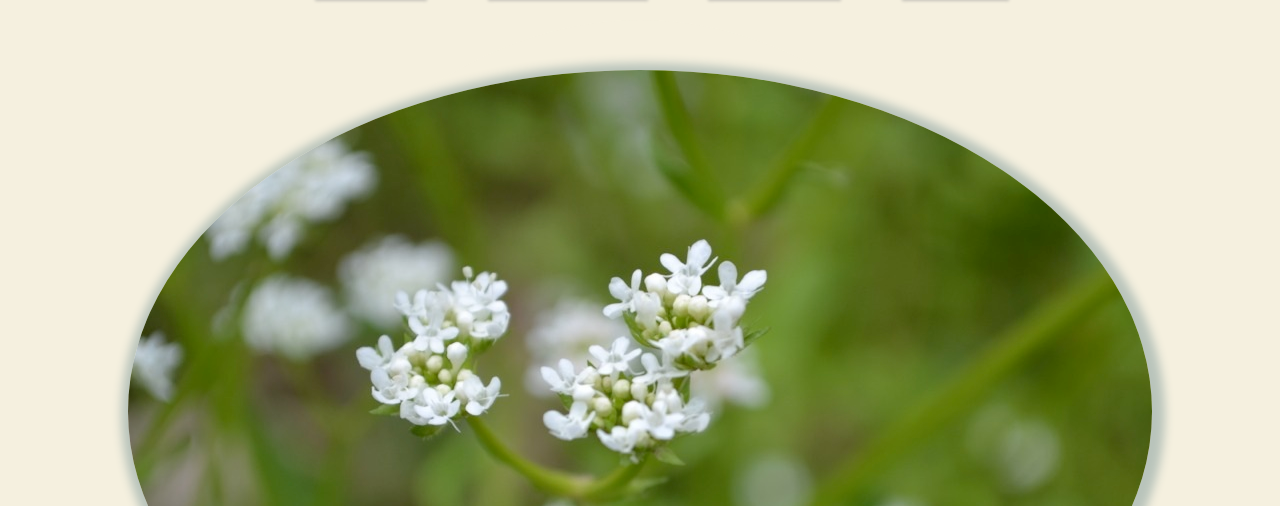
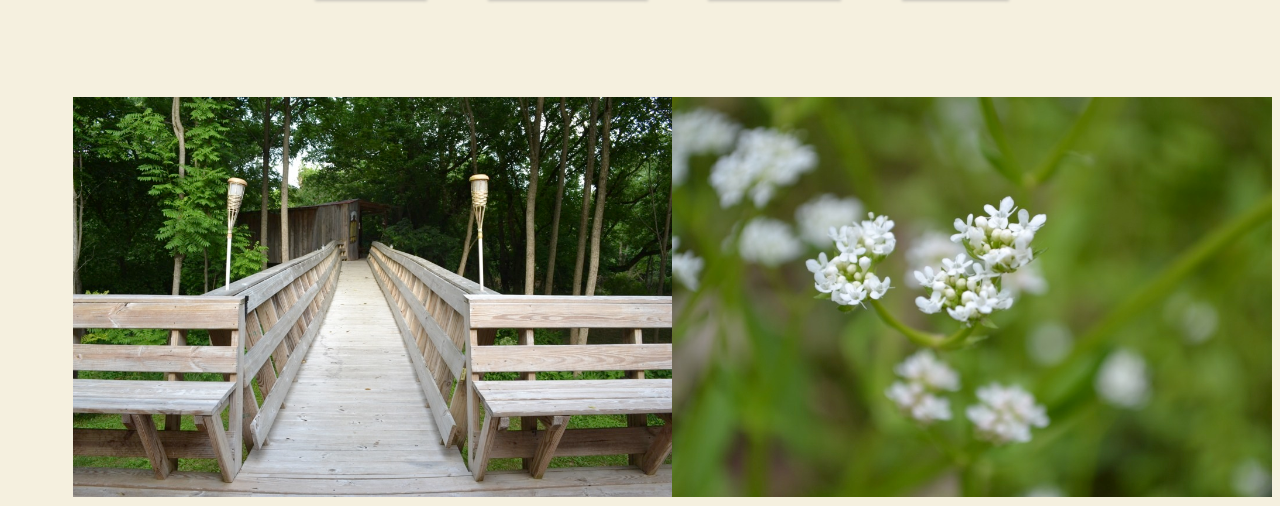
Before and after one commit to jmosley5/jmosley5.github.io, a plain HTML site: page about.html in a window 1280 px wide. Shown: the part 187-693 px from the top of the page. Drawn offline with Linux system fonts and the light colour scheme; a web font is replaced by a local one.

Commit message:
changed pixels in images

```diff
--- a/css/style.css
+++ b/css/style.css
@@ -26,18 +26,10 @@ About
 ***************************************/
 
 .about_image {
-    text-align: center;
-    border-radius: 100%;
-    background: #F5F0DF;
-}
-
-
-img.about_image {
-    height: 23%;
-    padding: 0 0px 0 0px;
-    margin: 50px;
-    box-shadow: 3px 3px 10px 10px #B9C4BB;
-
+    height: 400px;
+    float: right;
+    margin-top: 35px;
+    margin-bottom: 50px;
 }
 
 section {
@@ -68,7 +60,7 @@ li {
 }
 
 ul img{
-    height: 35%;
+    height: 100px;
     vertical-align: top;
     margin: 10px 20px 15px 20px;
     padding: 10px;
```
